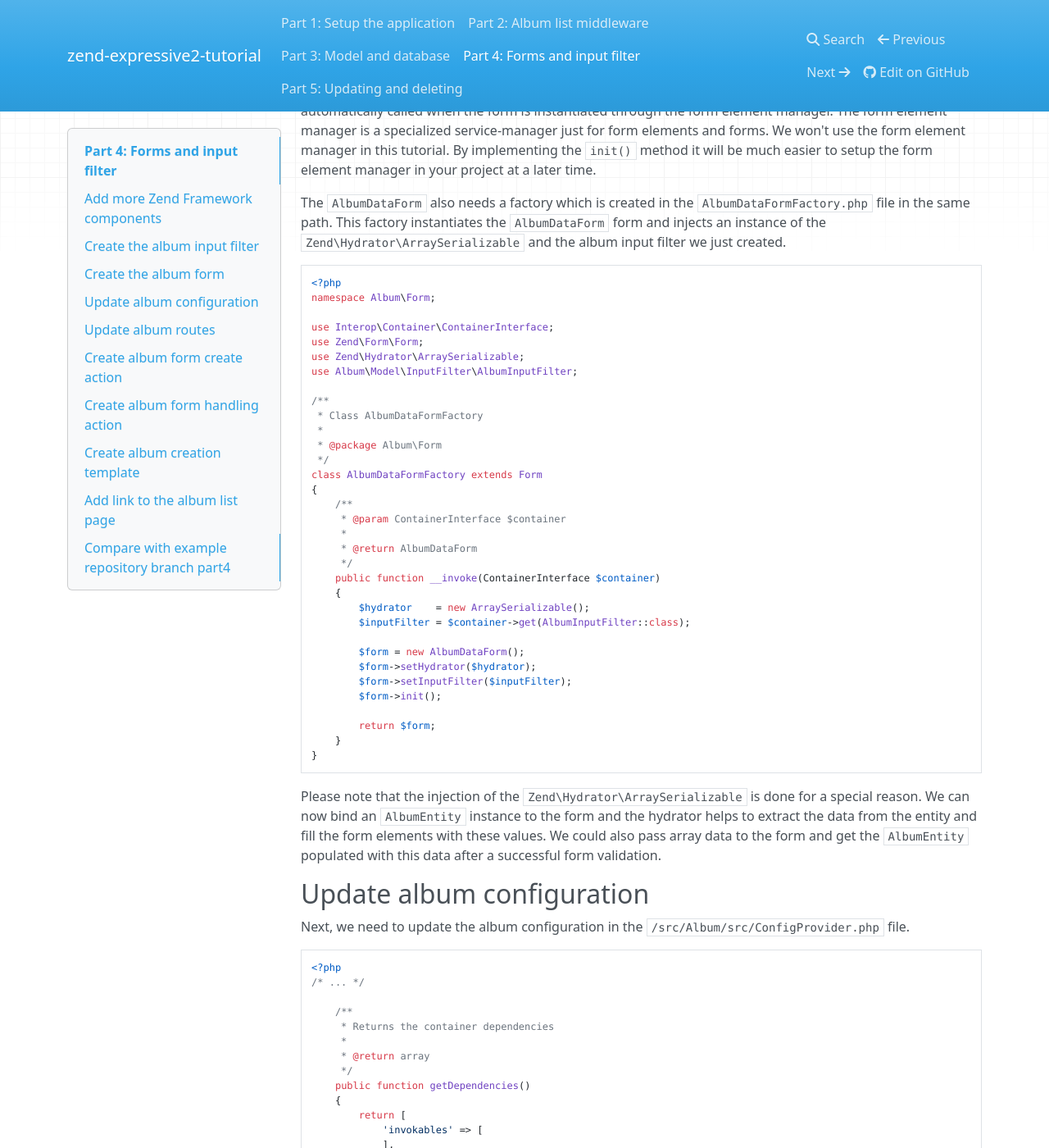
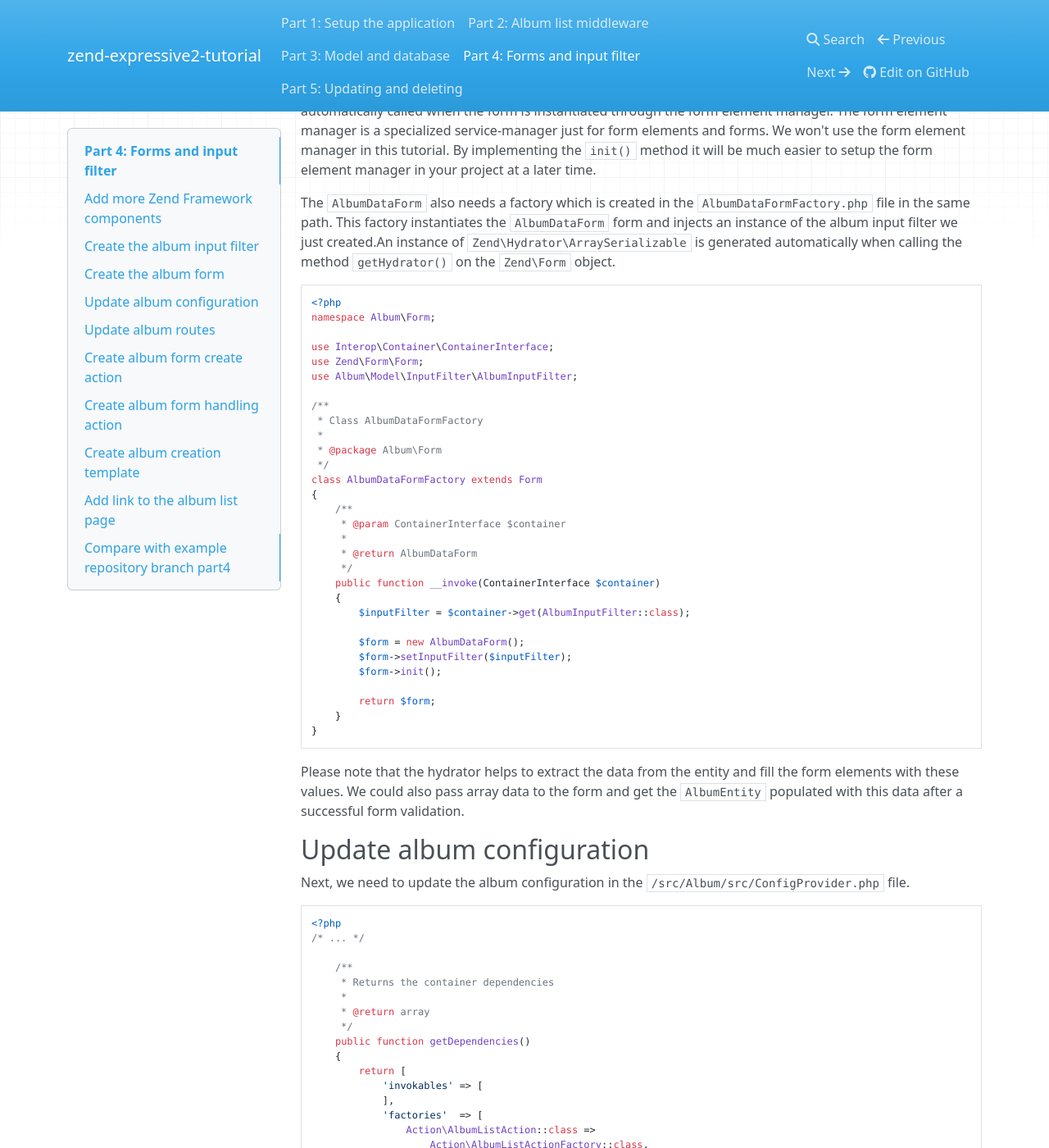
Before and after one commit to lowtower/zend-expressive2-tutorial, an MkDocs documentation site: the page built from doc/book/part4.md, in a window 1280 px wide and 1400 px high, scrolled down 5621 px. Shown: the whole window at 82% size. Built offline with MkDocs 1.6.1, drawn with Linux system fonts in a browser that asks for light colours; nearby versions of some CDN libraries; old or Windows-style settings are respelled for this version of MkDocs.

Commit message:
remove setting hydrator in form factory (#22) (#23)

````diff
--- a/doc/book/part4.md
+++ b/doc/book/part4.md
@@ -298,9 +298,9 @@
 
 The `AlbumDataForm` also needs a factory which is created in the
 `AlbumDataFormFactory.php` file in the same path. This factory instantiates
-the `AlbumDataForm` form and injects an instance of the
-`Zend\Hydrator\ArraySerializable` and the album input filter we just
-created.
+the `AlbumDataForm` form and injects an instance of the album input filter we just
+created.An instance of `Zend\Hydrator\ArraySerializable` is generated automatically
+when calling the method `getHydrator()` on the `Zend\Form` object.
 
 ```php
 <?php
@@ -308,7 +308,6 @@
 
 use Interop\Container\ContainerInterface;
 use Zend\Form\Form;
-use Zend\Hydrator\ArraySerializable;
 use Album\Model\InputFilter\AlbumInputFilter;
 
 /**
@@ -325,11 +324,9 @@
      */
     public function __invoke(ContainerInterface $container)
     {
-        $hydrator    = new ArraySerializable();
         $inputFilter = $container->get(AlbumInputFilter::class);
 
         $form = new AlbumDataForm();
-        $form->setHydrator($hydrator);
         $form->setInputFilter($inputFilter);
         $form->init();
 
@@ -338,9 +335,7 @@
 }
 ```
 
-Please note that the injection of the `Zend\Hydrator\ArraySerializable` is
-done for a special reason. We can now bind an `AlbumEntity` instance to
-the form and the hydrator helps to extract the data from the entity and
+Please note that the hydrator helps to extract the data from the entity and
 fill the form elements with these values. We could also pass array data to
 the form and get the `AlbumEntity` populated with this data after a
 successful form validation.
````
Also changed, not shown: 1 other file.
